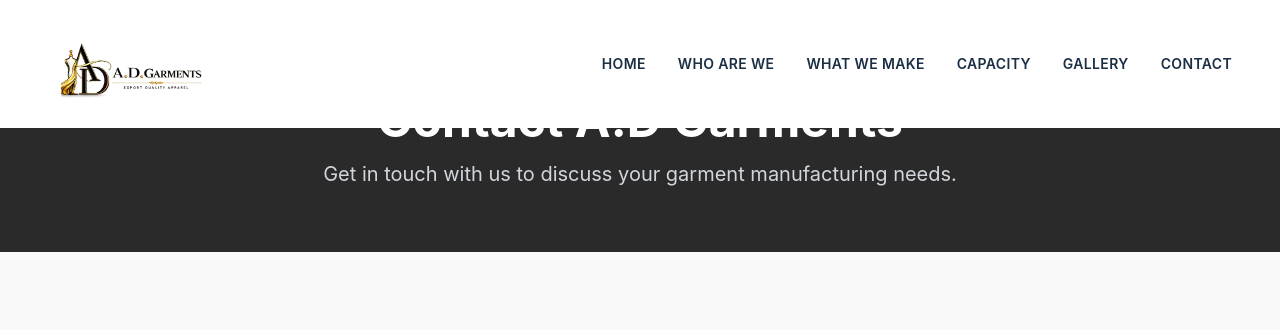
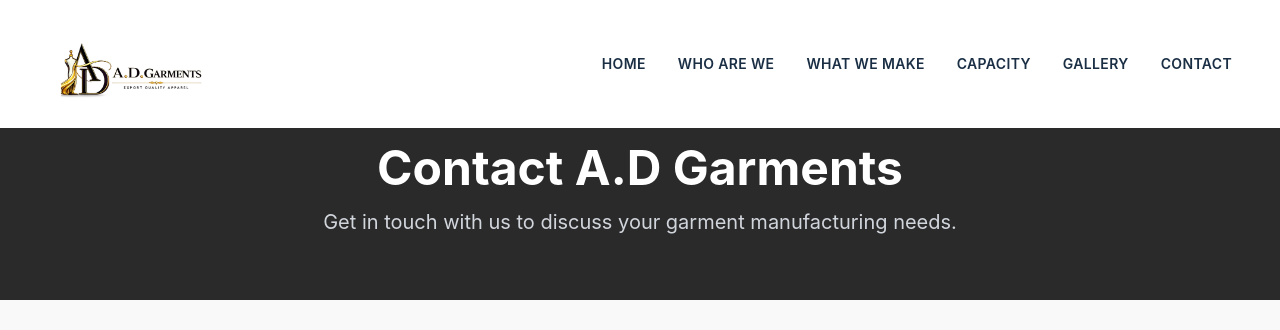
Before and after one commit to sadhna1118/A.D-Garments, a React (Vite) app in the folder frontend/: page /contact in a window 1280 px wide. Shown: the top 330 px of the page. Built offline with nearby package versions, Linux system fonts and the light colour scheme; grey boxes are pictures that could not be loaded.

Commit message:
fix: adjust contact heading spacing and update map location

```diff
--- a/frontend/src/pages/Contact.tsx
+++ b/frontend/src/pages/Contact.tsx
@@ -9,7 +9,7 @@
         <meta name="description" content="Contact A.D Garments for bulk garment production and job-work requirements." />
       </Helmet>
 
-      <div className="pt-24 pb-16 bg-brand-charcoal text-white">
+      <div className="pt-36 pb-16 bg-brand-charcoal text-white">
         <div className="container mx-auto px-6 text-center">
           <h1 className="text-4xl md:text-5xl font-bold mb-4">Contact A.D Garments</h1>
           <p className="text-xl text-gray-300 max-w-2xl mx-auto">
@@ -91,7 +91,7 @@
             {/* Google Maps Placeholder */}
             <div className="w-full h-full min-h-[400px]">
               <iframe
-                src="https://www.google.com/maps/embed?pb=!1m18!1m12!1m3!1d3505.7725964893144!2d77.24137257549646!3d28.5164998757279!2m3!1f0!2f0!3f0!3m2!1i1024!2i768!4f13.1!3m3!1m2!1s0x390ce1a153200001%3A0x7d637c358e23df37!2sSangam%20Vihar%2C%20New%20Delhi%2C%20Delhi!5e0!3m2!1sen!2sin!4v1700000000000!5m2!1sen!2sin"
+                src="https://maps.google.com/maps?q=A.D.+Garments,+Sangam+Vihar,+New+Delhi&t=&z=15&ie=UTF8&iwloc=&output=embed"
                 width="100%"
                 height="100%"
                 style={{ border: 0 }}
```
